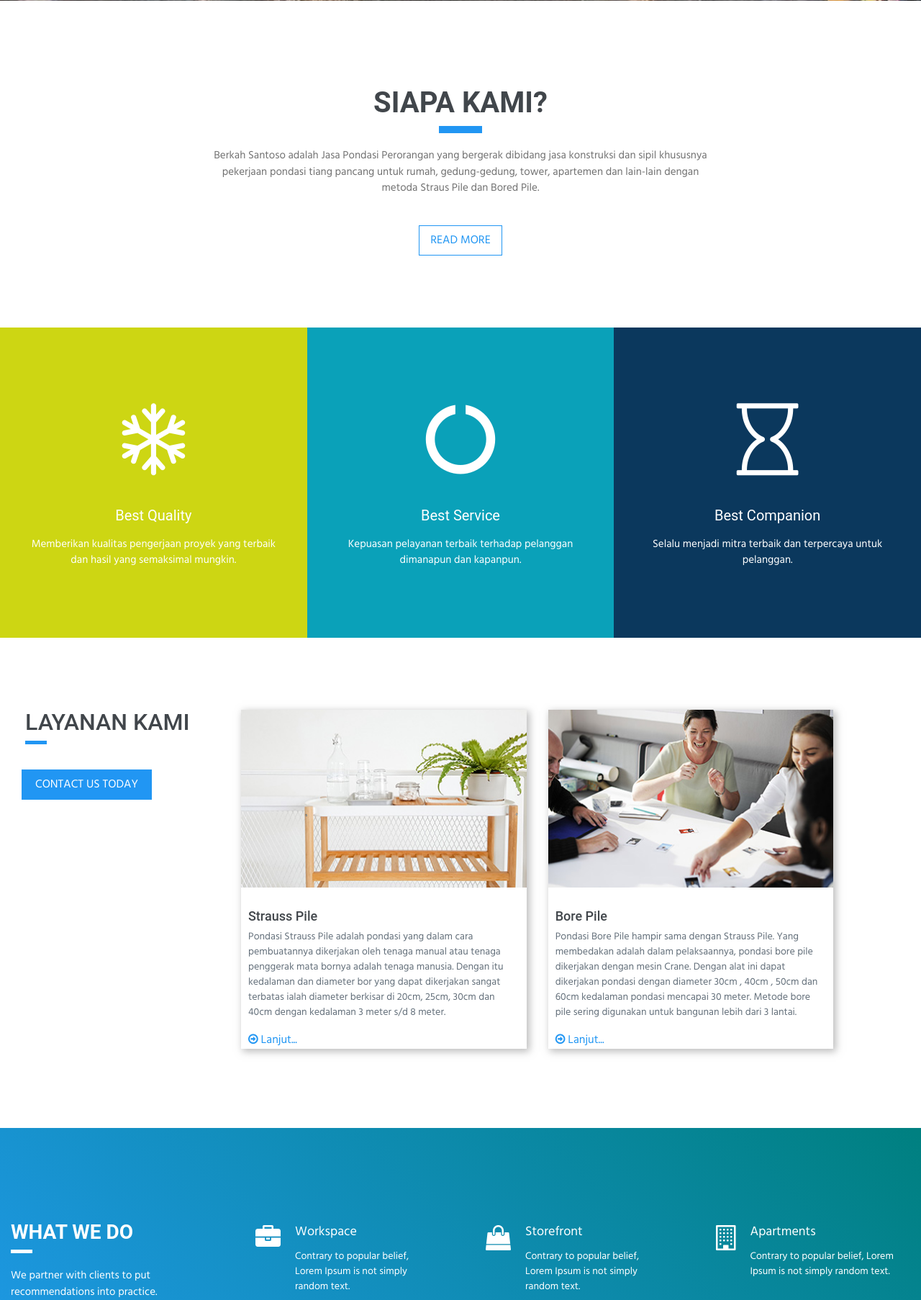
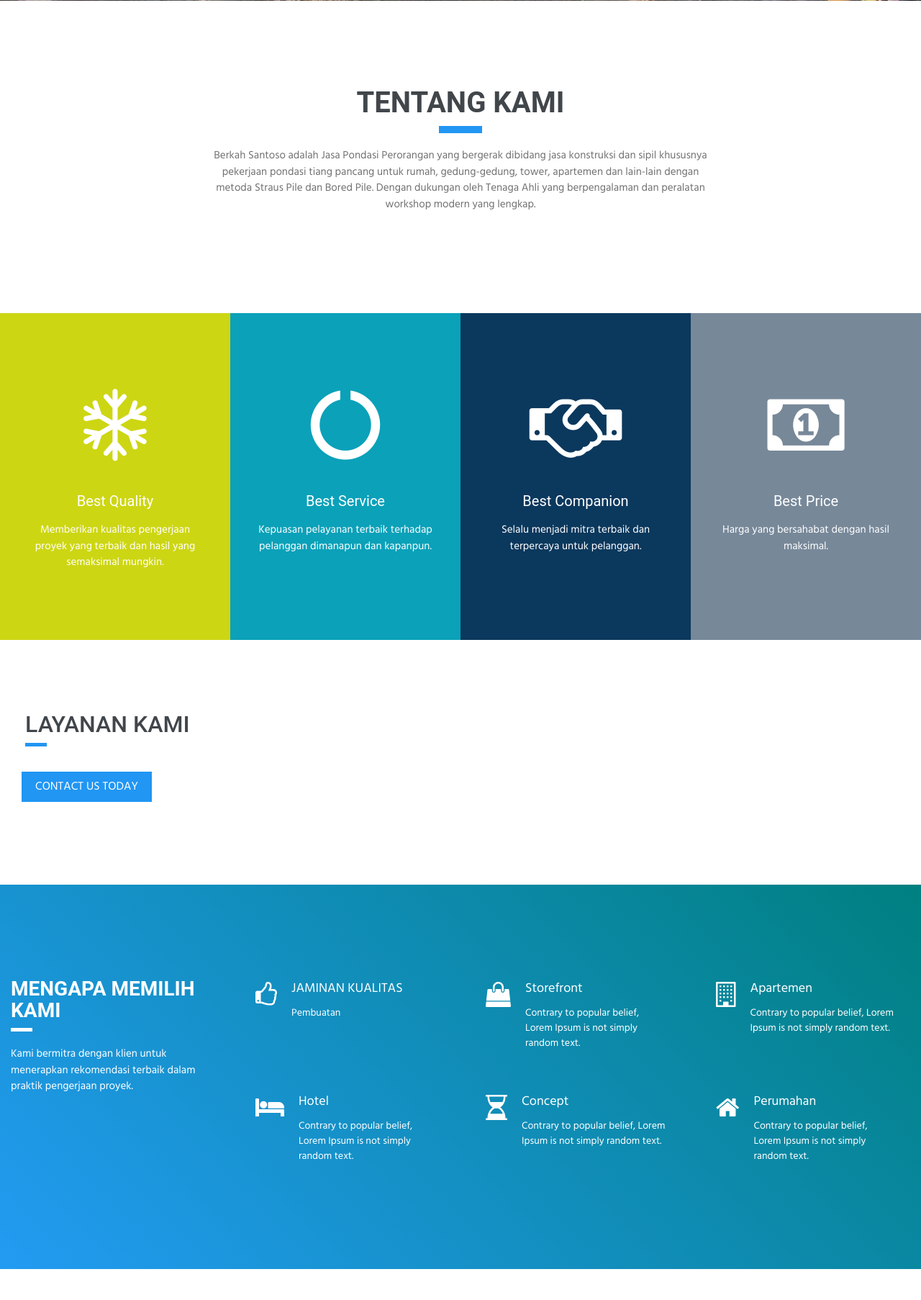
Before and after one commit to punamanr/berkahsantoso, a PHP site: page / in a window 1280 px wide. Shown: the part 822-2628 px from the top of the page at 72% size. Run offline with PHP 8.4, Linux system fonts and the light colour scheme; data that the repository does not hold is empty.

Commit message:
add content best price and style

```diff
--- a/css/style.css
+++ b/css/style.css
@@ -932,6 +932,10 @@ p {
         background: #f0f0f0;
     }
 
+    .bg-green-yellow {
+        background: #778899;
+    }
+
     .bg-light-gray {
         background: #f9f9f9;
     }
--- a/index.php
+++ b/index.php
@@ -1,6 +1,7 @@
 <?php
 @session_start();
 include 'app/header.php';
+include 'config/configuration.php';
 ?>
 
 <!--====================================================
@@ -33,35 +34,42 @@ include 'app/header.php';
       <div class="container">
         <div class="row title-bar">
           <div class="col-md-12">
-            <h1 class="wow fadeInUp">Siapa kami?</h1>
+            <h1 class="wow fadeInUp">Tentang Kami</h1>
             <div class="heading-border"></div>
-            <p class="wow fadeInUp" data-wow-delay="0.4s">Berkah Santoso adalah Jasa Pondasi Perorangan yang bergerak dibidang jasa konstruksi dan sipil khususnya pekerjaan pondasi tiang pancang untuk rumah, gedung-gedung, tower, apartemen dan lain-lain dengan metoda Straus Pile dan Bored Pile.</p>
-            <div class="title-but"><a href="about" class="btn btn-general btn-green">Read More</a></div>
+            <p class="wow fadeInUp" data-wow-delay="0.4s">Berkah Santoso adalah Jasa Pondasi Perorangan yang bergerak dibidang jasa konstruksi dan sipil khususnya pekerjaan pondasi tiang pancang untuk rumah, gedung-gedung, tower, apartemen dan lain-lain dengan metoda Straus Pile dan Bored Pile. Dengan dukungan oleh Tenaga Ahli yang berpengalaman dan peralatan workshop modern yang lengkap.</p>
+            <!--div class="title-but"><a href="about" class="btn btn-general btn-green">Read More</a></div-->
           </div>
         </div>
       </div>
       <!-- About right side withBG parallax -->
       <div class="container-fluid">
         <div class="row">
-          <div class="col-md-4 bg-starship">
+          <div class="col-md-3 bg-starship">
             <div class="about-content-box wow fadeInUp" data-wow-delay="0.3s">
               <i class="fa fa-snowflake-o"></i>
               <h5>Best Quality</h5>
               <p class="desc">Memberikan kualitas pengerjaan proyek yang terbaik dan hasil yang semaksimal mungkin.</p>
             </div>
           </div>
-          <div class="col-md-4 bg-chathams">
+          <div class="col-md-3 bg-chathams">
             <div class="about-content-box wow fadeInUp" data-wow-delay="0.5s">
               <i class="fa fa-circle-o-notch"></i>
               <h5>Best Service</h5>
               <p class="desc">Kepuasan pelayanan terbaik terhadap pelanggan dimanapun dan kapanpun.</p>
             </div>
           </div>
-          <div class="col-md-4 bg-matisse">
+          <div class="col-md-3 bg-matisse">
             <div class="about-content-box wow fadeInUp" data-wow-delay="0.7s">
-              <i class="fa fa-hourglass-o"></i>
+              <i class="fa fa-handshake-o"></i>
               <h5>Best Companion</h5>
               <p class="desc">Selalu menjadi mitra terbaik dan terpercaya untuk pelanggan.</p>
+            </div>
+          </div>
+          <div class="col-md-3 bg-green-yellow">
+            <div class="about-content-box wow fadeInUp" data-wow-delay="0.7s">
+              <i class="fa fa-money"></i>
+              <h5>Best Price</h5>
+              <p class="desc">Harga yang bersahabat dengan hasil maksimal.</p>
             </div>
           </div>
         </div>
@@ -79,7 +87,27 @@ include 'app/header.php';
             <div class="heading-border-light"></div>
             <button class="btn btn-general btn-white" role="button">Contact Us Today</button>
           </div>
+          <?php
+          $sql = "SELECT * FROM  services";
+          $result = mysqli_query($conn, $sql);
+
+          while($row = mysqli_fetch_assoc($result)) {
+          ?>
           <div class="col-md-4 col-sm-6 desc-comp-offer wow fadeInUp" data-wow-delay="0.4s">
+            <div class="desc-comp-offer-cont">
+              <div class="thumbnail-blogs">
+                  <div class="caption">
+                    <i class="fa fa-chain"></i>
+                  </div>
+                  <img src="admin/<?php echo $row['url_gambar'];?>" class="img-thumbnail rounded" alt="...">
+              </div>
+              <h3><?php echo $row['judul']; ?></h3>
+              <p style="text-align: justify; text-indent: 0.3in;" class="desc"><?php echo $row['deskripsi'];?> </p>
+              <a href="#"><i class="fa fa-arrow-circle-o-right"></i> Lanjut...</a>
+            </div>
+          </div>
+          <?php } ?>
+          <!--div class="col-md-4 col-sm-6 desc-comp-offer wow fadeInUp" data-wow-delay="0.4s">
             <div class="desc-comp-offer-cont">
               <div class="thumbnail-blogs">
                   <div class="caption">
@@ -104,7 +132,7 @@ include 'app/header.php';
               <p class="desc">Pondasi Bore Pile hampir sama dengan Strauss Pile. Yang membedakan adalah dalam pelaksaannya, pondasi bore pile dikerjakan dengan mesin Crane. Dengan alat ini dapat dikerjakan pondasi dengan diameter 30cm , 40cm , 50cm dan 60cm kedalaman pondasi mencapai 30 meter. Metode bore pile sering digunakan untuk bangunan lebih dari 3 lantai.</p>
               <a href="#"><i class="fa fa-arrow-circle-o-right"></i> Lanjut...</a>
             </div>
-          </div>
+          </div-->
         </div>
       </div>
     </section>
@@ -116,17 +144,17 @@ include 'app/header.php';
       <div class="container-fluid">
         <div class="row">
           <div class="col-md-3">
-            <h3>What we Do</h3>
+            <h3>Mengapa memilih kami</h3>
             <div class="heading-border-light"></div>
-            <p class="desc">We partner with clients to put recommendations into practice. </p>
+            <p class="desc">Kami bermitra dengan klien untuk menerapkan rekomendasi terbaik dalam praktik pengerjaan proyek. </p>
           </div>
           <div class="col-md-9">
             <div class="row">
               <div class="col-md-4  col-sm-6">
                 <div class="what-we-desc">
-                  <i class="fa fa-briefcase"></i>
-                  <h6>Workspace</h6>
-                  <p class="desc">Contrary to popular belief, Lorem Ipsum is not simply random text. </p>
+                  <i class="fa fa-thumbs-o-up"></i>
+                  <h6>JAMINAN KUALITAS</h6>
+                  <p class="desc">Pembuatan  </p>
                 </div>
               </div>
               <div class="col-md-4  col-sm-6">
@@ -139,14 +167,14 @@ include 'app/header.php';
               <div class="col-md-4  col-sm-6">
                 <div class="what-we-desc">
                   <i class="fa fa-building-o"></i>
-                  <h6>Apartments</h6>
+                  <h6>Apartemen</h6>
                   <p class="desc">Contrary to popular belief, Lorem Ipsum is not simply random text. </p>
                 </div>
               </div>
               <div class="col-md-4  col-sm-6">
                 <div class="what-we-desc">
                   <i class="fa fa-bed"></i>
-                  <h6>Hotels</h6>
+                  <h6>Hotel</h6>
                   <p class="desc">Contrary to popular belief, Lorem Ipsum is not simply random text. </p>
                 </div>
               </div>
@@ -159,8 +187,8 @@ include 'app/header.php';
               </div>
               <div class="col-md-4  col-sm-6">
                 <div class="what-we-desc">
-                  <i class="fa fa-cutlery"></i>
-                  <h6>Restaurant</h6>
+                  <i class="fa fa-home"></i>
+                  <h6>Perumahan</h6>
                   <p class="desc">Contrary to popular belief, Lorem Ipsum is not simply random text. </p>
                 </div>
               </div>
```
